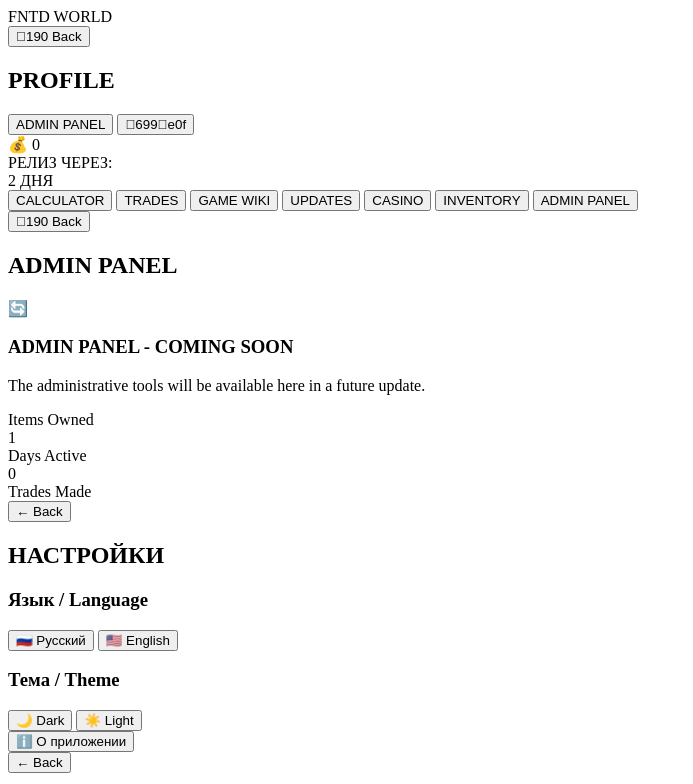
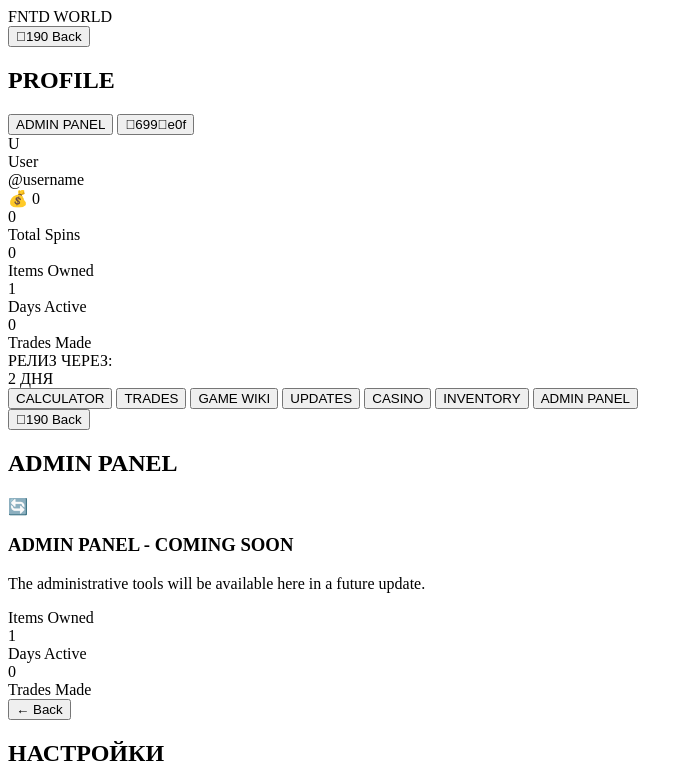
Before and after one commit to NAVARRLO/FNTDWORLD, a website with bundled scripts: page index.html in a window 1280 px wide. Shown: the top 784 px of the page, without its empty margins (0-693 px from the left). Built offline with nearby package versions, Linux system fonts and the light colour scheme; a script that the page names is missing.

Commit message:
Add files via upload

```diff
--- a/index.html
+++ b/index.html
@@ -28,6 +28,7 @@
             <div class="loading-progress" id="loadingProgress"></div>
         </div>
     </div>
+    <div class="main-background"></div>
 
     <div class="app-container">
         <!-- Profile Page -->
@@ -47,8 +48,39 @@
             </header>
 
             <div class="profile-container">
-                <span class="currency-icon">💰</span>
-                <span class="currency-amount" id="currencyAmount">0</span>
+                <div class="profile-header">
+                    <div class="profile-avatar" id="profileAvatar">U</div>
+                    <div class="profile-info">
+                        <div class="profile-name" id="profileName">User</div>
+                        <div class="profile-username" id="profileUsername">@username</div>
+                    </div>
+                </div>
+
+                <div class="currency-container">
+                    <div class="currency-display">
+                        <span class="currency-icon">💰</span>
+                        <span class="currency-amount" id="currencyAmount">0</span>
+                    </div>
+                </div>
+
+                <div class="profile-stats">
+                    <div class="stat-card">
+                        <div class="stat-value" id="totalSpins">0</div>
+                        <div class="stat-label">Total Spins</div>
+                    </div>
+                    <div class="stat-card">
+                        <div class="stat-value" id="itemsOwned">0</div>
+                        <div class="stat-label">Items Owned</div>
+                    </div>
+                    <div class="stat-card">
+                        <div class="stat-value" id="daysActive">1</div>
+                        <div class="stat-label">Days Active</div>
+                    </div>
+                    <div class="stat-card">
+                        <div class="stat-value" id="tradeCount">0</div>
+                        <div class="stat-label">Trades Made</div>
+                    </div>
+                </div>
             </div>
         </div>
 
```
